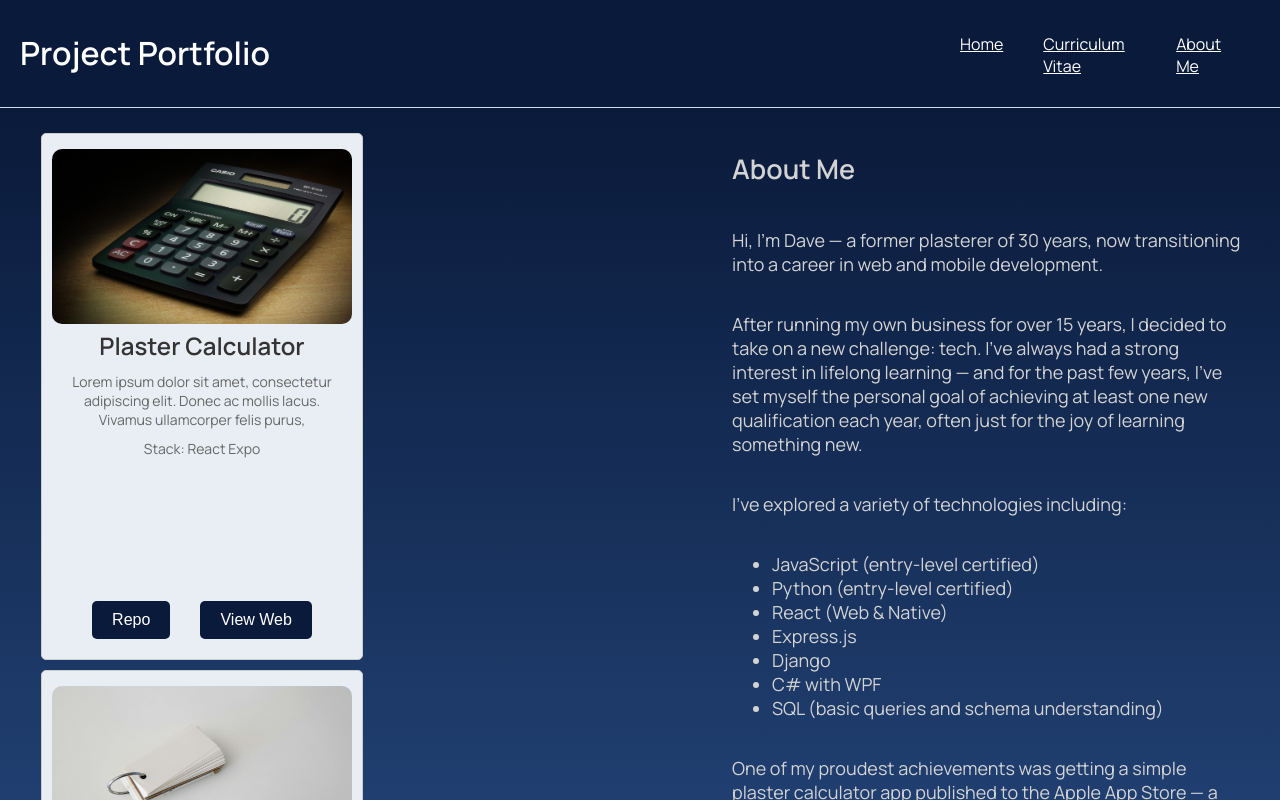
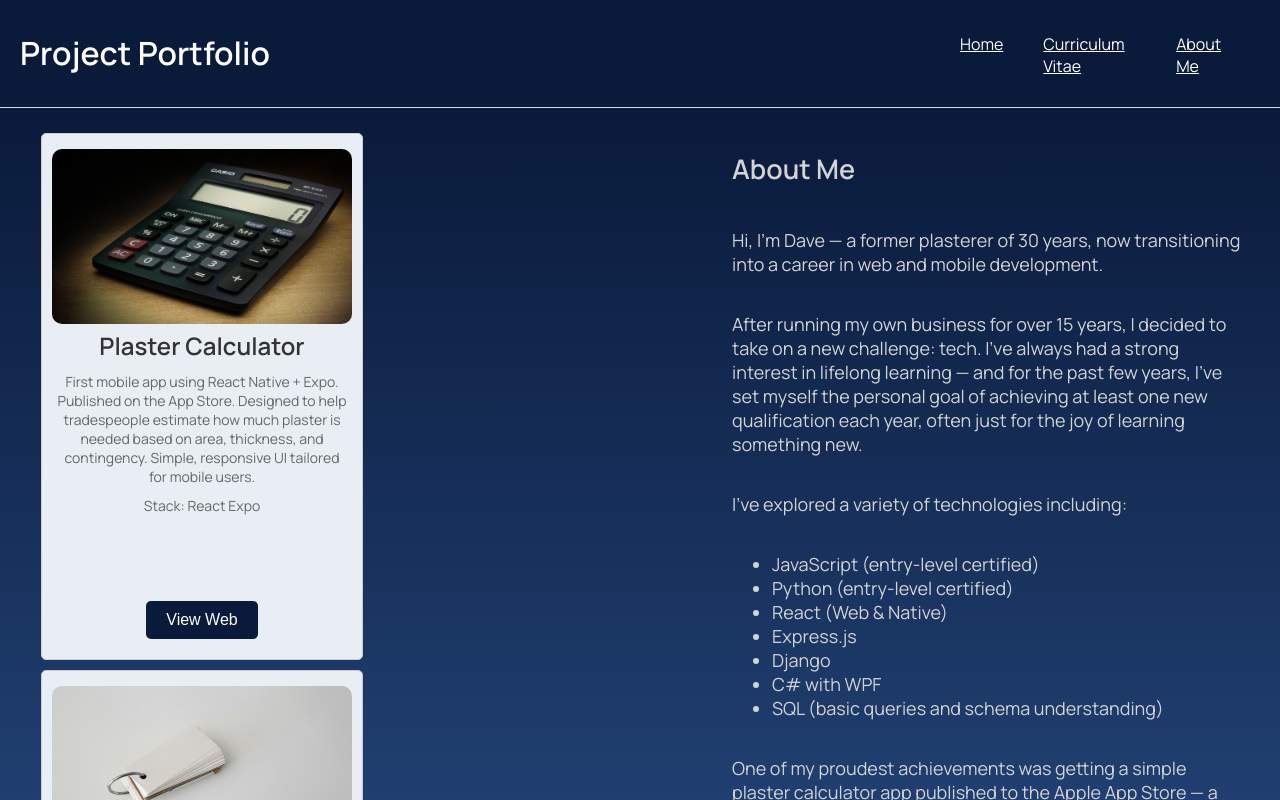
Before and after one commit to dhurrell001/coding-project-portfolio, a React (Create React App) app: page / in a window 1280 px wide. Shown: the top 800 px of the page. Built offline with nearby package versions, Linux system fonts and the light colour scheme.

Commit message:
Add conditon so that repository button is only displayed if repo-field exists

```diff
--- a/src/components/ProjectTile.js
+++ b/src/components/ProjectTile.js
@@ -3,7 +3,13 @@ import ProjectTileButtons from "./ProjectTileButtons";
 
 // This component  a project tile that displays a project title,
 //  description, link to github repo, and an image.
-export default function ProjectTile({ title, description, stack, image }) {
+export default function ProjectTile({
+  title,
+  description,
+  stack,
+  image,
+  repository,
+}) {
   return (
     <div className={styles["tile-container"]}>
       <img src={image} alt="Project Thumbnail" />
@@ -11,7 +17,7 @@ export default function ProjectTile({ title, description, stack, image }) {
       <p>{description}</p>
       <p>Stack: {stack}</p>
       <div className={styles["buttons-container"]}>
-        <ProjectTileButtons />
+        <ProjectTileButtons repository={repository} />
       </div>
     </div>
   );
--- a/src/components/ProjectTileButtons.js
+++ b/src/components/ProjectTileButtons.js
@@ -1,9 +1,17 @@
 import styles from "./ProjectTileButtons.module.css";
 
-export default function ProjectTileButtons() {
+export default function ProjectTileButtons({ repository }) {
   return (
     <div className={styles["button-container"]}>
-      <button className={styles["tile-button"]}>Repo</button>
+      {repository && (
+        <button
+          className={styles["tile-button"]}
+          onClick={() => window.open(repository, "_blank")}
+        >
+          Repo
+        </button>
+      )}
+
       <button className={styles["tile-button"]}>View Web</button>
     </div>
   );
--- a/src/data/projectData.js
+++ b/src/data/projectData.js
@@ -7,9 +7,9 @@ const projectData = [
     id: 1,
     title: "Plaster Calculator",
     description:
-      "Lorem ipsum dolor sit amet, consectetur adipiscing elit. Donec ac mollis lacus. Vivamus ullamcorper felis purus, ",
+      "First mobile app using React Native + Expo. Published on the App Store. Designed to help tradespeople estimate how much plaster is needed based on area, thickness, and contingency. Simple, responsive UI tailored for mobile users.",
     stack: "React Expo",
-    repo: "active",
+    repository: "active",
     image: calcImage,
   },
   {
@@ -18,7 +18,7 @@ const projectData = [
     description:
       "Lorem ipsum dolor sit amet, consectetur adipiscing elit. Donec ac mollis lacus. Vivamus ullamcorper felis purus, ",
     stack: "React",
-    repo: "active",
+    repository: null,
     image: cardImage,
   },
   {
@@ -27,7 +27,7 @@ const projectData = [
     description:
       "Lorem ipsum dolor sit amet, consectetur adipiscing elit. Donec ac mollis lacus. Vivamus ullamcorper felis purus, ",
     stack: "React",
-    repo: "active",
+    repository: null,
 
     image: portfolioImage,
   },
@@ -37,7 +37,7 @@ const projectData = [
     description:
       "Lorem ipsum dolor sit amet, consectetur adipiscing elit. Donec ac mollis lacus. Vivamus ullamcorper felis purus, ",
     stack: "React Expo",
-    repo: "active",
+    repository: "active",
     image: cottageImage,
   },
 ];
```
